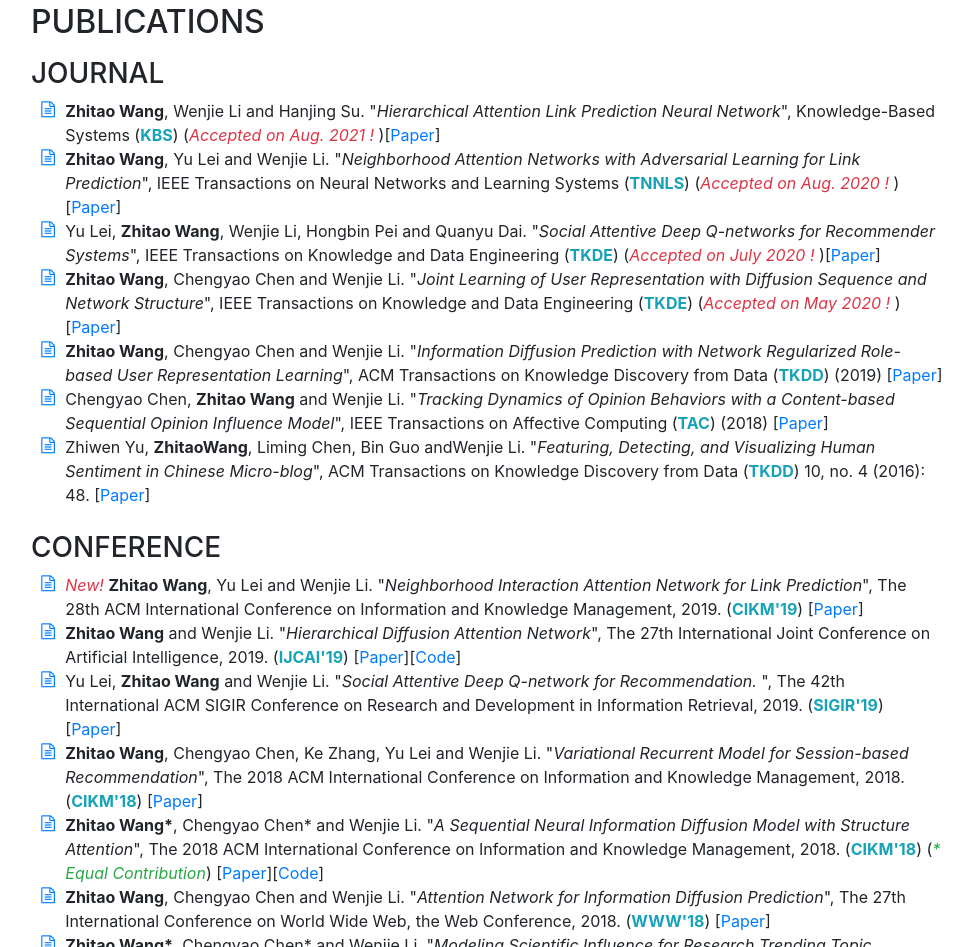
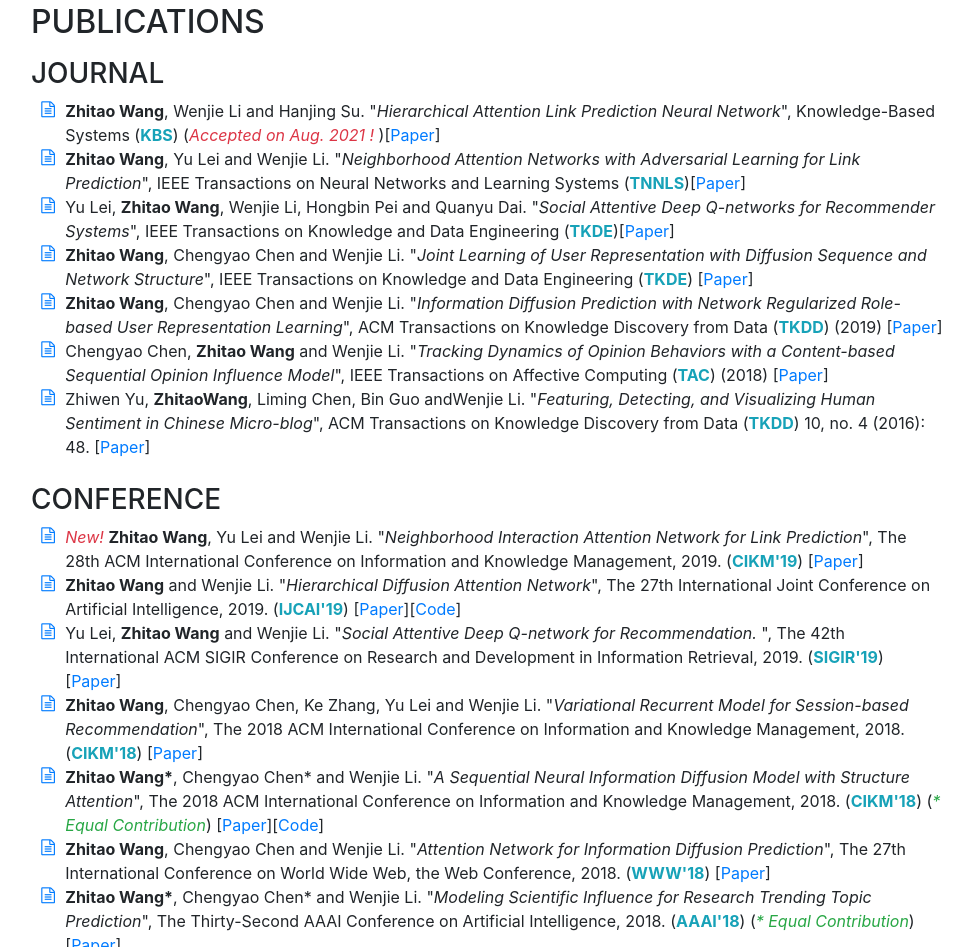
Before and after one commit to zhitao-wang/zhitao-wang.github.io, a website with bundled scripts: page index.html in a window 1280 px wide. Shown: the part 2445-3392 px from the top of the page, without its empty margins (289-1261 px from the left). Built offline with nearby package versions, Linux system fonts and the light colour scheme; a web font is replaced by a local one.

Commit message:
Update index.html

```diff
--- a/index.html
+++ b/index.html
@@ -194,13 +194,13 @@
              <strong>Zhitao Wang</strong>, Wenjie Li and Hanjing Su. "<em>Hierarchical Attention Link Prediction Neural Network</em>", Knowledge-Based Systems (<strong class="text-info">KBS</strong>) (<em class="text-danger">Accepted on Aug. 2021 !</em> )[<a href=>Paper</a>]</li>
             <li>
               <i class="fa-li fa fa-file-text-o text-primary"></i>
-             <strong>Zhitao Wang</strong>, Yu Lei and Wenjie Li. "<em>Neighborhood Attention Networks with Adversarial Learning for Link Prediction</em>", IEEE Transactions on Neural Networks and Learning Systems (<strong class="text-info">TNNLS</strong>) (<em class="text-danger">Accepted on Aug. 2020 !</em> )[<a href=https://ieeexplore.ieee.org/document/9174790>Paper</a>]</li>
+             <strong>Zhitao Wang</strong>, Yu Lei and Wenjie Li. "<em>Neighborhood Attention Networks with Adversarial Learning for Link Prediction</em>", IEEE Transactions on Neural Networks and Learning Systems (<strong class="text-info">TNNLS</strong>)[<a href=https://ieeexplore.ieee.org/document/9174790>Paper</a>]</li>
             <li>
               <i class="fa-li fa fa-file-text-o text-primary"></i>
-             Yu Lei, <strong>Zhitao Wang</strong>, Wenjie Li, Hongbin Pei and Quanyu Dai. "<em>Social Attentive Deep Q-networks for Recommender Systems</em>", IEEE Transactions on Knowledge and Data Engineering (<strong class="text-info">TKDE</strong>) (<em class="text-danger">Accepted on July 2020 !</em> )[<a href=https://ieeexplore.ieee.org/document/9151365>Paper</a>]</li>
+             Yu Lei, <strong>Zhitao Wang</strong>, Wenjie Li, Hongbin Pei and Quanyu Dai. "<em>Social Attentive Deep Q-networks for Recommender Systems</em>", IEEE Transactions on Knowledge and Data Engineering (<strong class="text-info">TKDE</strong>)[<a href=https://ieeexplore.ieee.org/document/9151365>Paper</a>]</li>
             <li>
               <i class="fa-li fa fa-file-text-o text-primary"></i>
-             <strong>Zhitao Wang</strong>, Chengyao Chen and Wenjie Li. "<em>Joint Learning of User Representation with Diffusion Sequence and Network Structure</em>", IEEE Transactions on Knowledge and Data Engineering (<strong class="text-info">TKDE</strong>) (<em class="text-danger">Accepted on May 2020 !</em> )[<a href=https://ieeexplore.ieee.org/document/9094385>Paper</a>]</li>
+             <strong>Zhitao Wang</strong>, Chengyao Chen and Wenjie Li. "<em>Joint Learning of User Representation with Diffusion Sequence and Network Structure</em>", IEEE Transactions on Knowledge and Data Engineering (<strong class="text-info">TKDE</strong>) [<a href=https://ieeexplore.ieee.org/document/9094385>Paper</a>]</li>
             <li>
               <i class="fa-li fa fa-file-text-o text-primary"></i>
              <strong>Zhitao Wang</strong>, Chengyao Chen and Wenjie Li. "<em>Information Diffusion Prediction with Network Regularized Role-based User Representation Learning</em>", ACM Transactions on Knowledge Discovery from Data (<strong class="text-info">TKDD</strong>) (2019)
```
